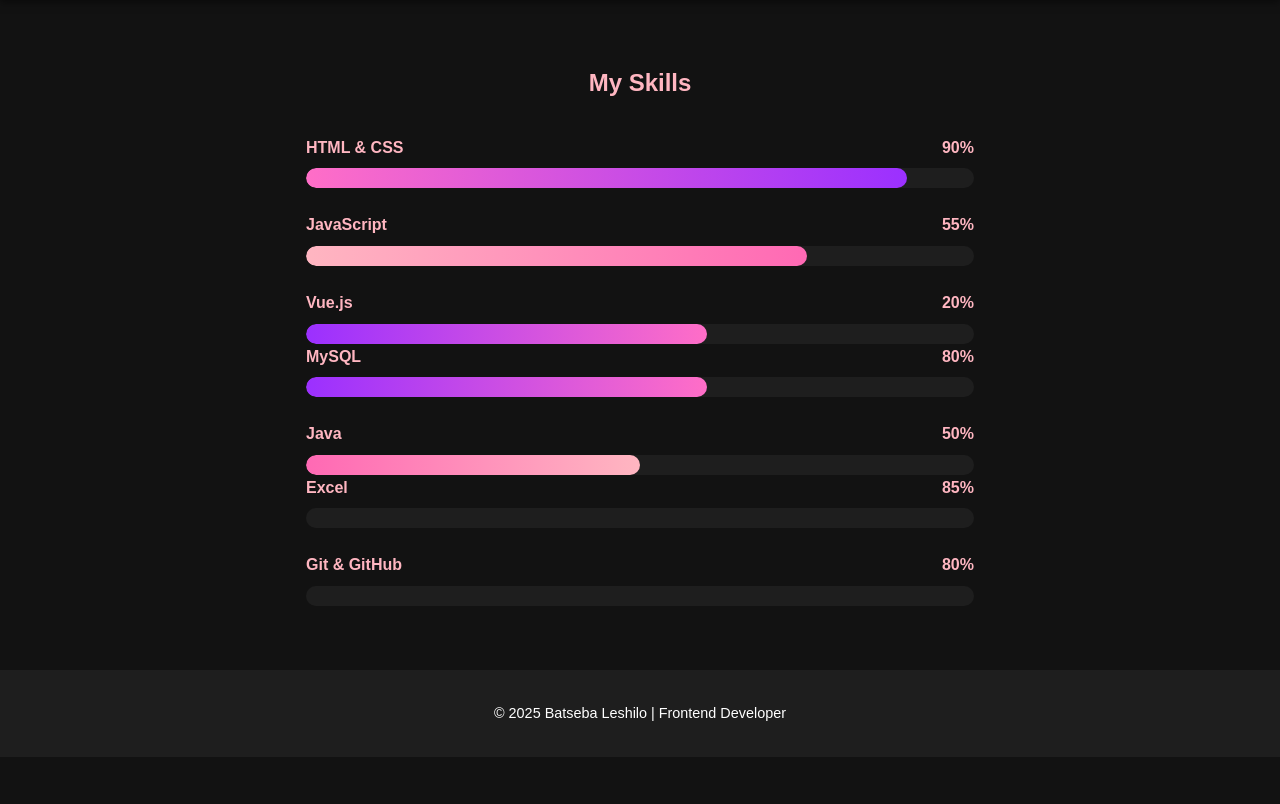
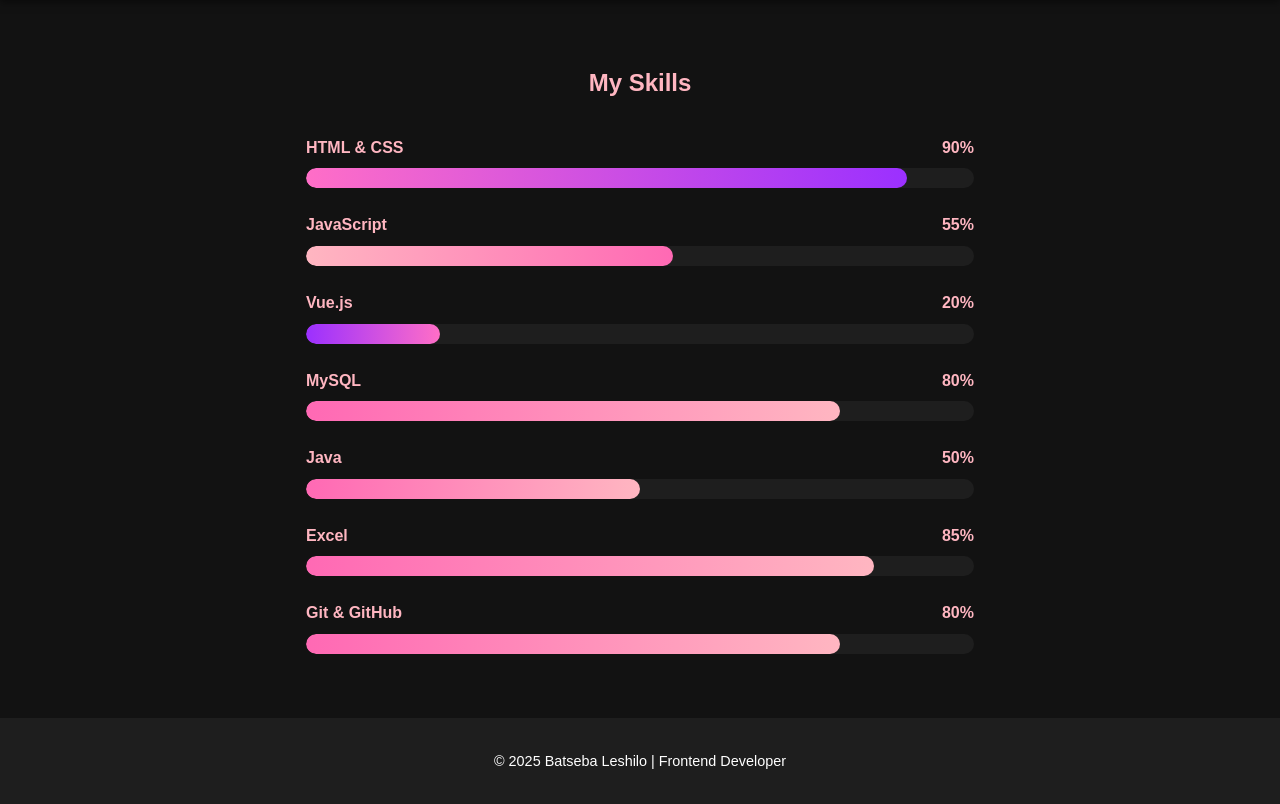
Before and after one commit to Batseba06/frontend-portfolio, a plain HTML site: page skills.html in a window 1280 px wide. Shown: the part 70-874 px from the top of the page. Before the commit the page ends 827 px from the top, so only its background shows below. Drawn offline with Linux system fonts and the light colour scheme.

Commit message:
Edited the skills

```diff
--- a/skills.html
+++ b/skills.html
@@ -39,10 +39,12 @@
             <div class="skill-bar">
                 <div class="skill-level vue"></div>
             </div>
+            </div>
+
             <div class="skill">
             <p>MySQL <span>80%</span></p>
             <div class="skill-bar">
-                <div class="skill-level vue"></div>
+                <div class="skill-level mysql"></div>
             </div>
         </div>
         <div class="skill">
@@ -50,7 +52,7 @@
             <div class="skill-bar">
                 <div class="skill-level java"></div>
             </div>
-
+</div>
 <div class="skill">
     <p>Excel <span>85%</span></p>
     <div class="skill-bar">
--- a/style.css
+++ b/style.css
@@ -24,8 +24,7 @@ body {
     z-index: 100;
     box-shadow: 0 2px 8px rgba(0,0,0,0.5);
 }
-
-.navbar .logo {
+.logo {
     font-size: 1.5rem;
     font-weight: bold;
     color: #FFB6C1;
@@ -340,9 +339,12 @@ footer {
 }
 
 .skill-level.html { width: 90%; background: linear-gradient(90deg, #FF6EC7, #9B30FF); }
-.skill-level.js { width: 75%; background: linear-gradient(90deg, #FFB6C1, #FF69B4); }
-.skill-level.vue { width: 60%; background: linear-gradient(90deg, #9B30FF, #FF6EC7); }
+.skill-level.js { width: 55%; background: linear-gradient(90deg, #FFB6C1, #FF69B4); }
+.skill-level.vue { width: 20%; background: linear-gradient(90deg, #9B30FF, #FF6EC7); }
 .skill-level.java { width: 50%; background: linear-gradient(90deg, #FF69B4, #FFB6C1); }
+.skill-level.mysql { width: 80%; background: linear-gradient(90deg, #FF69B4, #FFB6C1); }
+.skill-level.excel { width: 85%; background: linear-gradient(90deg, #FF69B4, #FFB6C1); }
+.skill-level.git { width: 80%; background: linear-gradient(90deg, #FF69B4, #FFB6C1); }
 
 /* Responsive */
 @media(max-width: 768px) {
```
